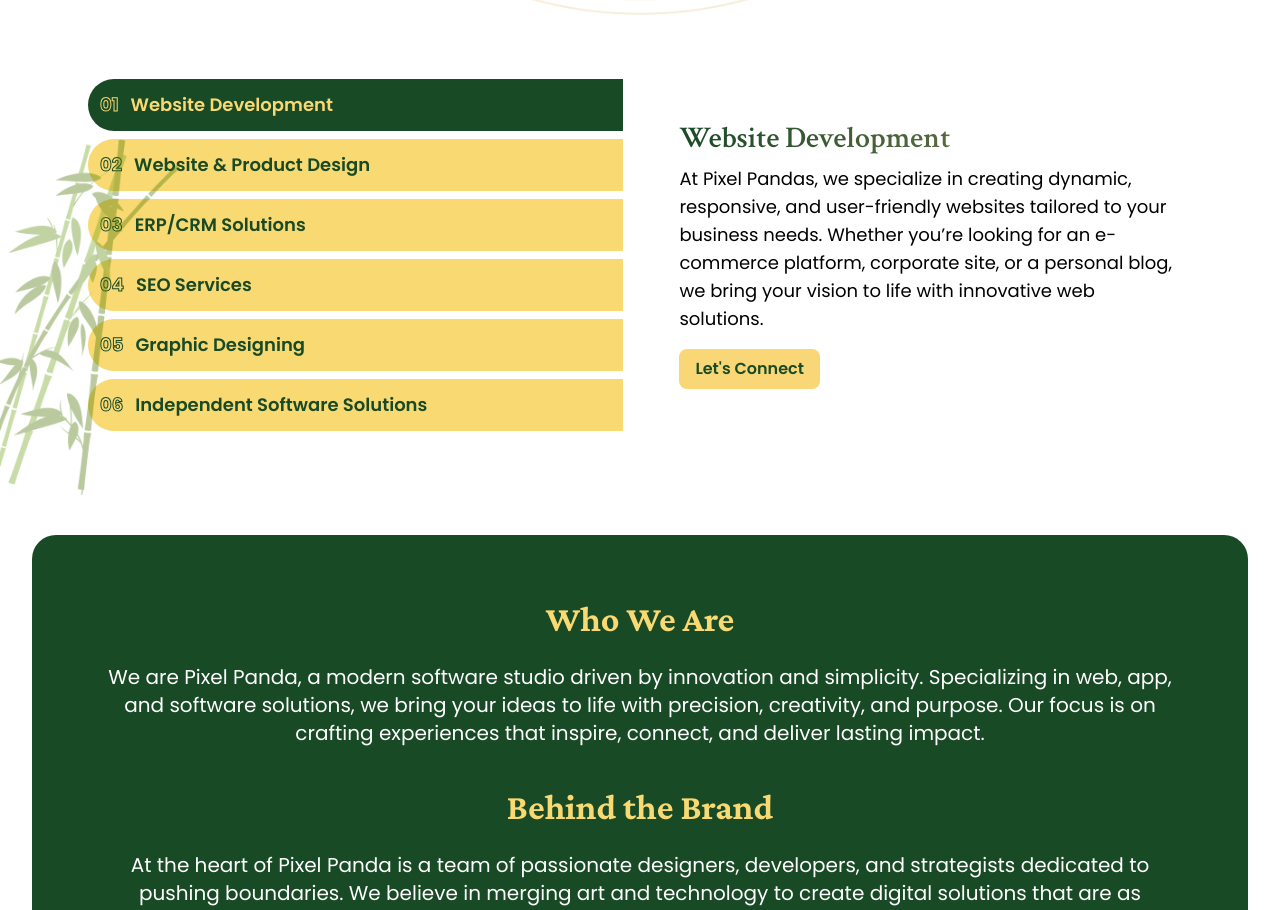
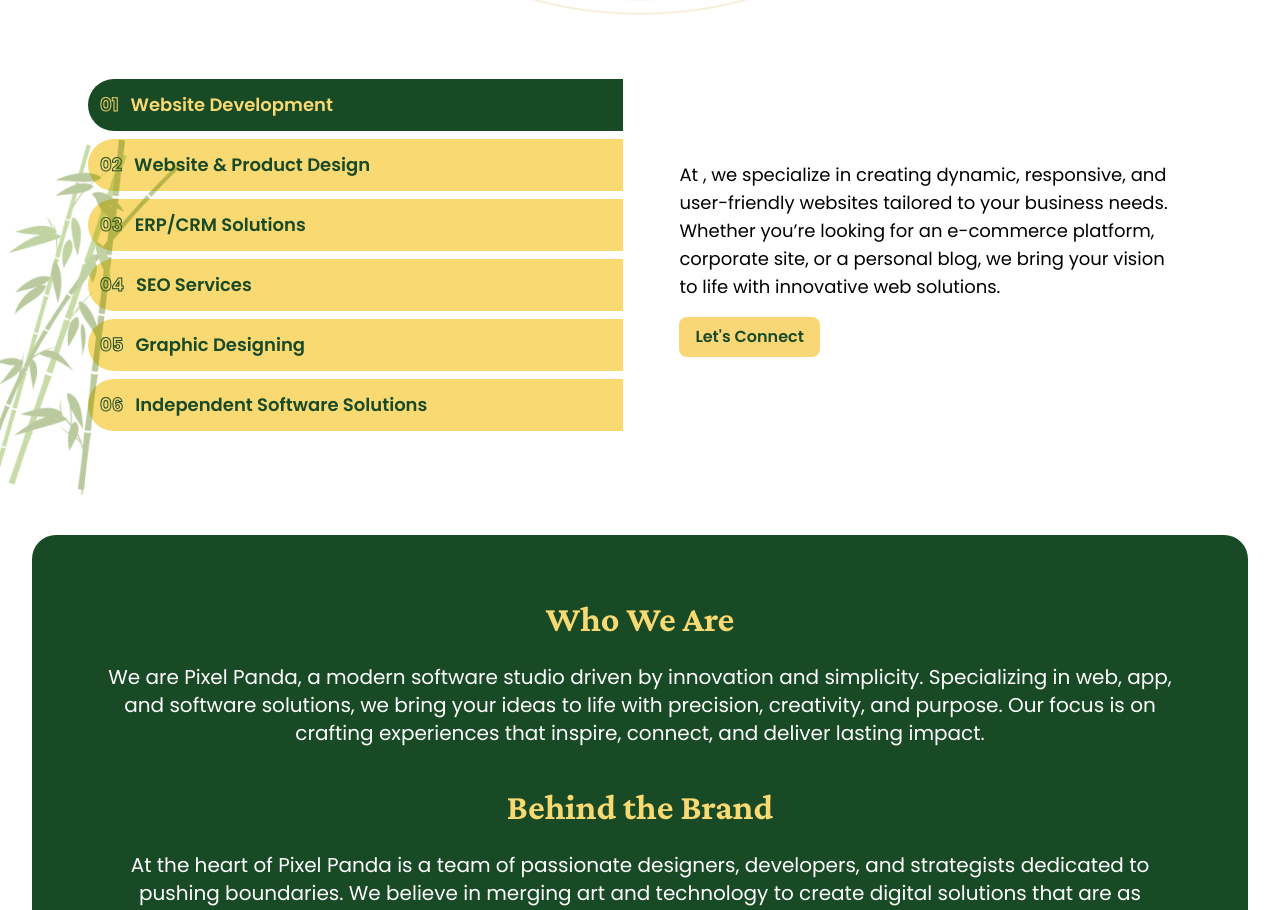
Before and after one commit to Design-Box-007/Pixel-Pandas, a Next.js app: page / in a window 1280 px wide. Shown: the part 1745-2655 px from the top of the page. Built offline with nearby package versions, Linux system fonts and the light colour scheme.

Commit message:
removed title from home service

```diff
--- a/src/components/home/HomeServices.tsx
+++ b/src/components/home/HomeServices.tsx
@@ -12,7 +12,7 @@
 }
 
 const data: ServiceTabs[] = [
-    { id: '01', title: 'Website Development', content: 'At Pixel Pandas, we specialize in creating dynamic, responsive, and user-friendly websites tailored to your business needs. Whether you’re looking for an e-commerce platform, corporate site, or a personal blog, we bring your vision to life with innovative web solutions.' },
+    { id: '01', title: 'Website Development', content: 'At , we specialize in creating dynamic, responsive, and user-friendly websites tailored to your business needs. Whether you’re looking for an e-commerce platform, corporate site, or a personal blog, we bring your vision to life with innovative web solutions.' },
     { id: '02', title: 'Website & Product Design', content: 'Our design team crafts visually stunning and functional designs that enhance user experience and engagement.' },
     { id: '03', title: 'ERP/CRM Solutions', content: 'We develop integrated ERP and CRM solutions to streamline your business processes and enhance productivity.' },
     { id: '04', title: 'SEO Services', content: 'Improve your search engine ranking and drive organic traffic with our expert SEO services.' },
@@ -57,14 +57,14 @@
                 transition={{ duration: 0.5 }}
                 key={selectedTab.id}
             >
-                <h2
+                {/* <h2
                     className="text-2xl md:text-3xl font-semibold font-crimson-text bg-clip-text text-transparent"
                     style={{
                         backgroundImage: 'linear-gradient(90.03deg, #194a26 0.02%, #8B8354 99.36%)'
                     }}
                 >
                     {selectedTab.title}
-                </h2>
+                </h2> */}
                 <p className="font-poppins text-base md:text-lg font-normal text-black mt-2">
                     {selectedTab.content}
                 </p>
```
